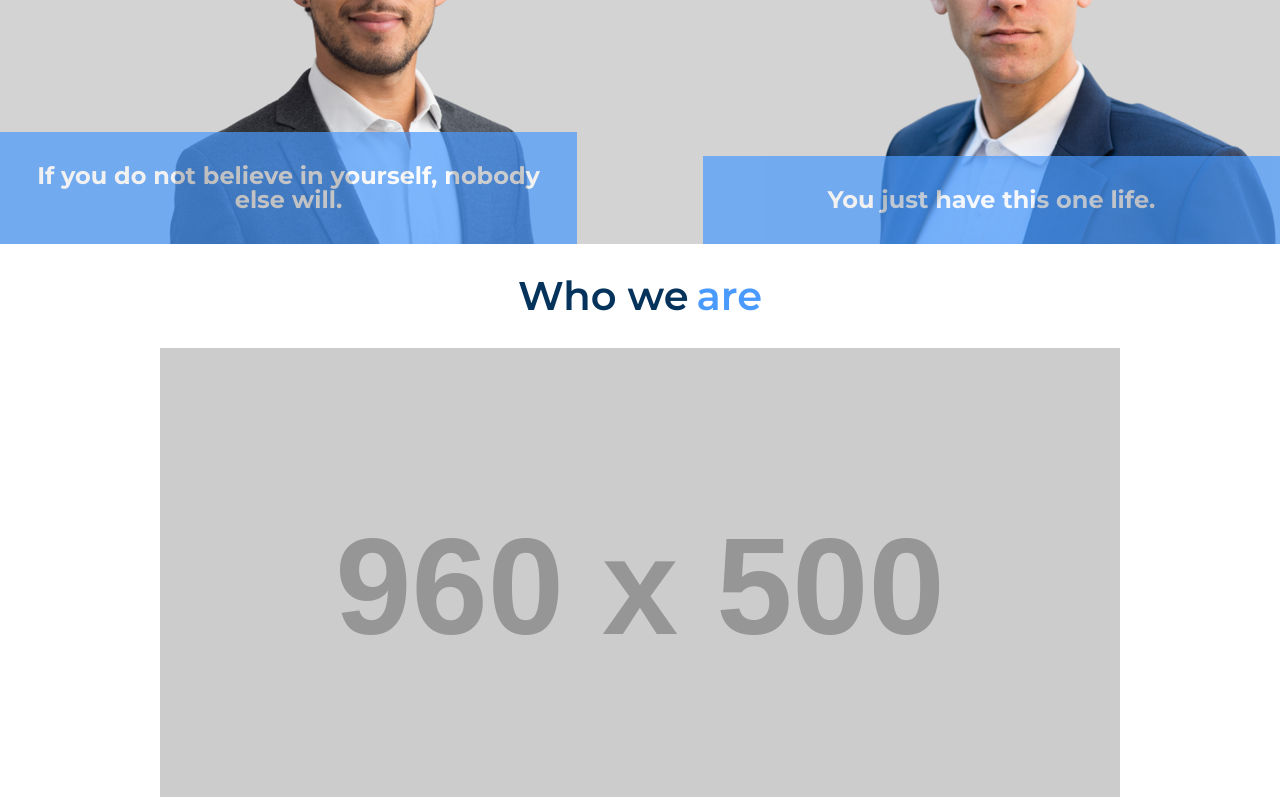
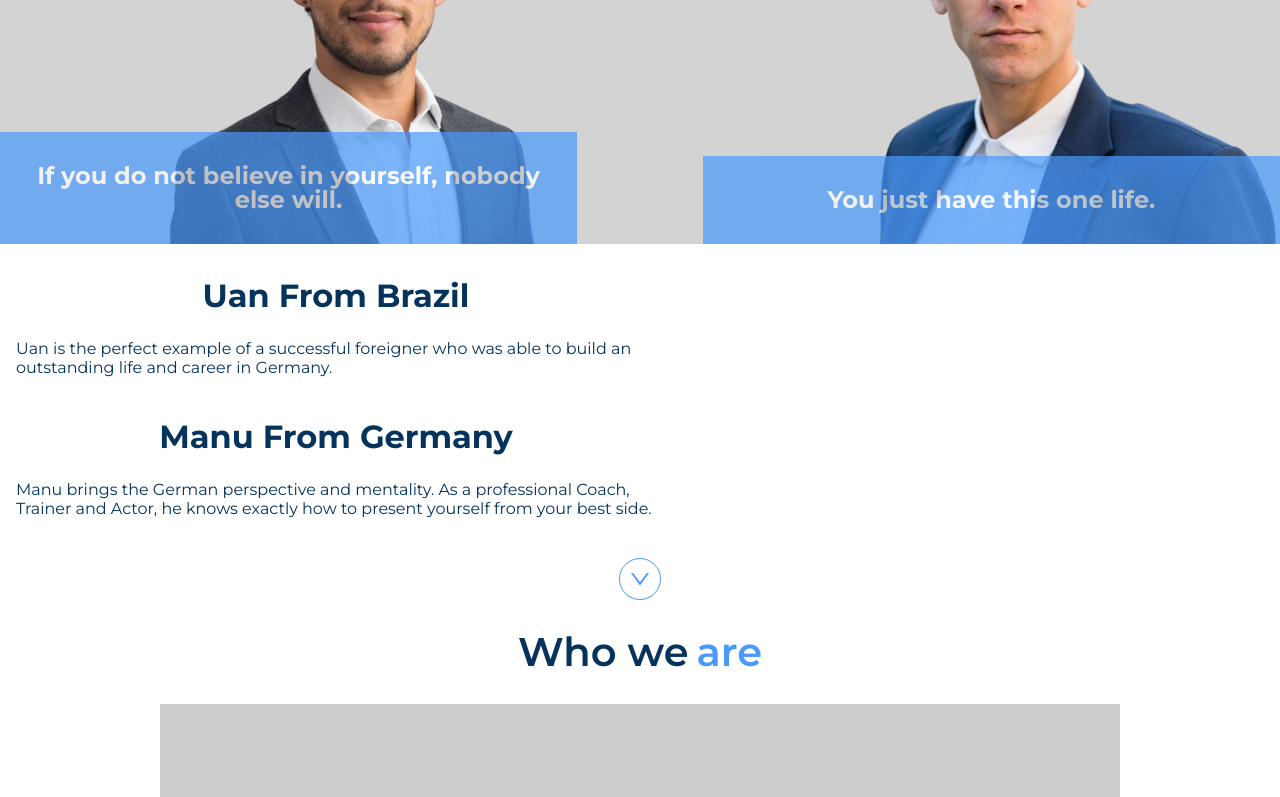
Before and after one commit to Growing-Abroad/client, a React (Vite) app: page /about-us in a window 1280 px wide. Shown: the part 438-1235 px from the top of the page. Built offline with nearby package versions, Linux system fonts and the light colour scheme.

Commit message:
feat: about section

```diff
--- /dev/null
+++ b/src/pages/AboutUs/components/About/index.tsx
@@ -0,0 +1,28 @@
+import { aboutUs } from '@utils/mock-ups/about-us.mock'
+import { useState } from 'react'
+import { AiOutlineDown, AiOutlineUp } from 'react-icons/ai'
+import * as S from './styles'
+
+function About() {
+  const [isOpen, setIsOpen] = useState(false)
+  return (
+    <S.Container>
+      <S.TextContainer>
+        {aboutUs.map(section => (
+          <S.Text key={section.title}>
+            <h3>{section.title}</h3>
+            <h4>{section.subtitle}</h4>
+            {!!isOpen && section.paragraphs.map((p, i) => <p key={i}>{p}</p> )}
+          </S.Text>
+        ))}
+      </S.TextContainer>
+      <S.More>
+        <button onClick={() => setIsOpen(!isOpen)}>
+          {isOpen ? <AiOutlineUp /> : <AiOutlineDown />}
+        </button>
+      </S.More>
+    </S.Container>
+  )
+}
+
+export default About;
--- /dev/null
+++ b/src/pages/AboutUs/components/About/styles.ts
@@ -0,0 +1,61 @@
+import { open } from '@styles/animations';
+import { theme } from '@styles/theme';
+import styled from 'styled-components';
+
+export const Container = styled.section`
+  width: min(100%, 1440px);
+  display: flex;
+  flex-direction: column;
+  gap: 2.5rem;
+  padding-top: 2rem;
+  color: ${theme.colors.primaryBlue};
+  font: 400 1rem 'Montserrat', sans-serif;
+`
+
+export const TextContainer = styled.div`
+  display: flex;
+  justify-content: space-between;
+  flex-wrap: wrap;
+  padding: 0 1rem;
+  gap: 2.5rem;
+`
+
+export const Text = styled.div`
+  display:flex;
+  flex-direction: column;
+  gap: 1rem;
+  max-width: 40rem;
+
+  h3 {
+    font-weight: 700;
+    font-size: 2rem;
+    text-align: center;
+    margin-bottom: 0.5rem;
+  }
+
+  p {
+    animation: ${open} 300ms linear;
+  }
+`
+
+export const More = styled.div`
+  margin: 0 auto;
+  font-size: 1.5rem;
+
+  button {
+    all: unset;
+    display: flex;
+    align-items: center;
+    justify-content: center;
+    cursor: pointer;
+    padding: 0.5rem;
+    color: ${theme.colors.secondaryBlue};
+    font-weight: 700;
+    border: 1px solid ${theme.colors.secondaryBlue};
+    border-radius: 50%;
+
+    &:hover{
+      transform: scale(1.05);
+    }
+  }
+`
--- a/src/pages/AboutUs/index.tsx
+++ b/src/pages/AboutUs/index.tsx
@@ -1,11 +1,13 @@
 import HeroSection from "./components/HeroSection";
 import WhoWeAre from "./components/WhoWeAre";
 import TeamMembers from "./components/TeamMembers";
+import About from "./components/About";
 
 export default function AboutUs() {
   return (
     <>
       <HeroSection />
+      <About />
       <WhoWeAre />
       <TeamMembers />
     </>
--- /dev/null
+++ b/src/styles/animations.ts
@@ -0,0 +1,10 @@
+import { keyframes } from 'styled-components'
+
+export const open = keyframes`
+  from {
+    transform: translateY(-1rem);
+  }
+  to {
+    transform: translateY(0);
+  }
+`
--- /dev/null
+++ b/src/utils/mock-ups/about-us.mock.ts
@@ -0,0 +1,20 @@
+export const aboutUs = [
+  {
+    title: 'Uan From Brazil',
+    subtitle: 'Uan is the perfect example of a successful foreigner who was able to build an outstanding life and career in Germany. ',
+    paragraphs: [
+      'Growing up in a small village in Brazil, not coming from a rich family, life and job perspective were very limited. Uan started working as an intern at Bosch company in Brazil when he was 16 to support his studies. This was his first contact with German culture and also with a totally new environment, which changed his perspective. With the support of mentors he decided to study English, in order to communicate with his international coworkers, and also to pursue his Bachelor in Business Administration. At the age of 21, when he still had very limited English, somebody told him of the possibility of an internship abroad. He immediately was hooked, applied for over 100 companies and finally got accepted in Karlsruhe in Germany.',
+      'More than 10 years later, Uan is living in Germany, speaking 4 languages, graduated from a MBA and Master of Science in International Management from a top university in Germany, having his German passport and is currently having a management position, heading a team of more than 9 people.',
+      'Uan has done multiple interviews in his life, managed and recruited many people by himself and knows exactly what is needed and expected in order to fulfill the European standard requirements when looking for a job. He will do his best to guide you over the best strategy so that you will get your dream job as he did.'
+    ]
+  },
+  {
+    title: 'Manu From Germany',
+    subtitle: 'Manu brings the German perspective and mentality. As a professional Coach, Trainer and Actor, he knows exactly how to present yourself from your best side.',
+    paragraphs: [
+      'Born and raised in Munich in Germany, it didn’t stop him from traveling around the world and being abroad a lot. Living in a lot of different countries and cultures for some time during his life he is aware of the struggles and insecurities someone might have. Having a Business Background with a bachelor degree in Business Administration, working in a HR Consulting company as a recruiter he also tried to pursue his dreams. So he studied acting and became a professional actor in Germany, a career that has provided him knowledge about how to use one’s body language and voice in their favor in order to sound confident and convincing - skills that can be really useful in a job interview.',
+      'Always wanting to help and support others as well he developed himself towards professional coaching and training and gained a European Coaching Association certification. Since then he has been coaching and training executives of international companies how to present themselves in a charismatic way and how to gain confidence and personal development. Besides that he is a professor for various Universities in Germany training students how to prepare and present themselves for job interviews and how to impact at the first impression.',
+      'With his knowledge and expertise he will guide you through the job application process and teach you the best techniques and tricks you can have in the German market.'
+    ]
+  }
+]
```
